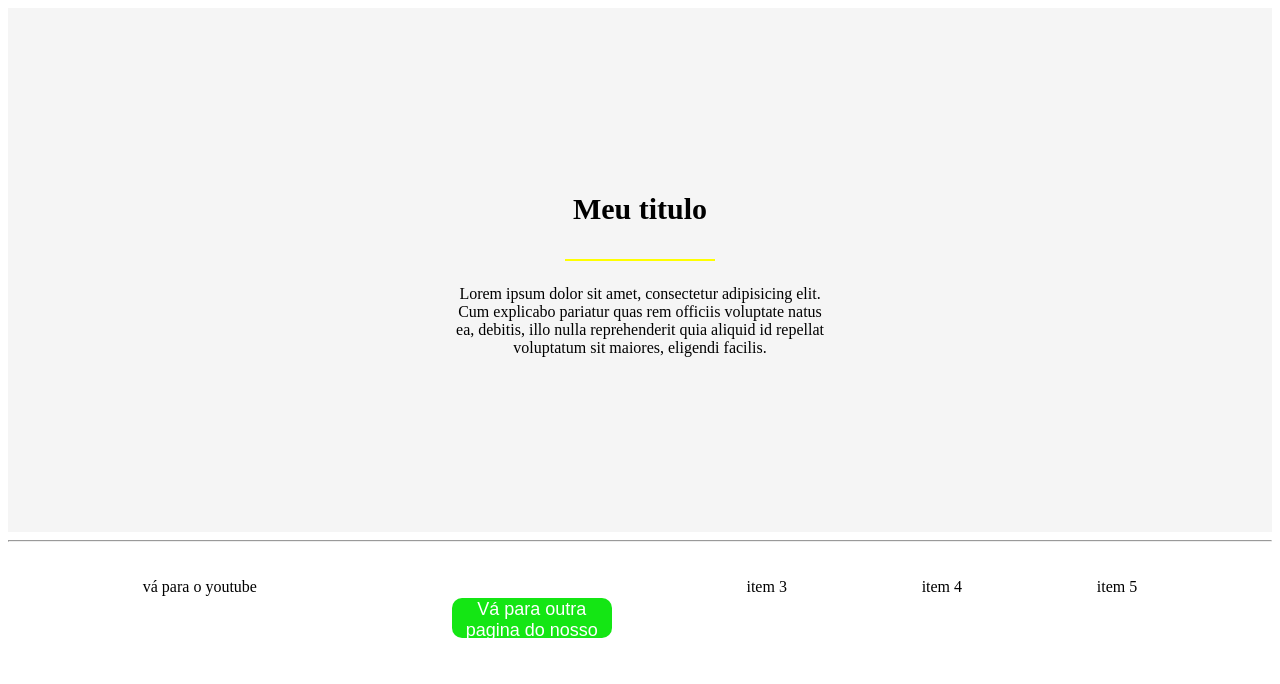
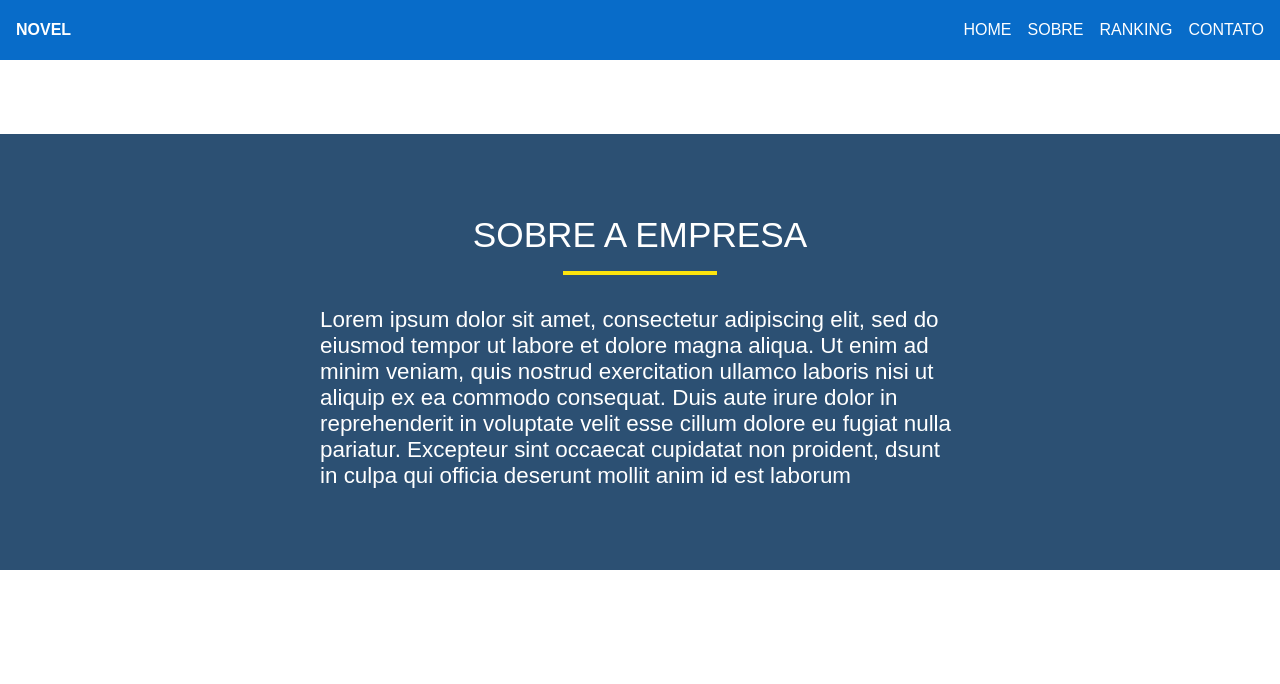
Before and after one commit to HeidiGomes/Aula_Trainee_01, a plain HTML site: page index.html in a window 1280 px wide. Drawn offline with Linux system fonts and the light colour scheme.

Commit message:
Desenvolvimento da pagina Sobre empresa

```diff
--- a/index.html
+++ b/index.html
@@ -1,70 +1,40 @@
 <!DOCTYPE html>
-<html lang="pt-br">
-
+<html lang="en">
 <head>
   <meta charset="UTF-8">
   <meta http-equiv="X-UA-Compatible" content="IE=edge">
   <meta name="viewport" content="width=device-width, initial-scale=1.0">
-  <!-- Importações dos estilos: Start -->
   <link rel="stylesheet" href="style.css">
-  <!-- Importações dos estilos: End -->
-  <title>Aula 2 de html</title>
+  <title>NOVEL</title>
 </head>
 
 <body>
-  <!-- <h1>Hello world</h1>
-  <h2>hello world</h2>
-  <h3>hello world</h3>
-  <h4>hello world</h4>
-  <h5>hello world</h5>
-  <h6>hello world</h6> -->
-
-  <!-- Começo de exemplo -->
-  <!-- <section id="some_id">
-      <div>
-        <h1>hello world</h1>
-        <hr/>
-        <div>
-          <p>
-            Ola pessoal! Sejam bem vindos!
-            <strong class="change-color text-30">
-              Isso aqui é uma aula!
-            </strong>
-          </p>
-          <strong class="change">
-            Eu não quero essa cor!
-          </strong>
-          <br>
-          <button class="btn">Clique aqui</button>
-        </div>
-      </div>
-  </section> -->
-  <!-- Fim da exemplo -->
-
-  <section id="home">
-    <h1 id="title">Meu titulo</h1>
-    <hr>
-    <p class="p-1">
-      Lorem ipsum dolor sit amet, consectetur adipisicing elit.
-      Cum explicabo pariatur quas rem officiis voluptate natus ea, debitis,
-      illo nulla reprehenderit quia aliquid id repellat voluptatum sit maiores,
-      eligendi facilis.
-    </p>
+  <nav id="menu-hg">
+    <h4>NOVEL</h4>
+    <ul id="menu-h">
+      <a href="#" class="menu-h-margin">
+        <li>HOME</li>
+      </a>
+      <a href="#" class="menu-h-margin">
+        <li>SOBRE</li>
+      </a>
+      <a href="#" class="menu-h-margin">
+        <li>RANKING</li>
+      </a>
+      <a href="#">
+        <li>CONTATO</li>
+      </a>
+    </ul>
+  </nav>
+  <section id="sobre">
+    <div class="banner-sobre">
+      <h3>SOBRE A EMPRESA</h3>
+      <hr>
+      <p>
+        Lorem ipsum dolor sit amet, consectetur adipiscing elit, sed do eiusmod tempor  ut labore et dolore magna aliqua. Ut enim ad minim veniam, quis nostrud exercitation ullamco laboris nisi ut aliquip ex ea commodo consequat. Duis aute irure dolor in reprehenderit in voluptate velit esse cillum dolore eu fugiat nulla pariatur. Excepteur sint occaecat cupidatat non proident, dsunt in culpa qui officia deserunt mollit anim id est laborum
+      </p>
+    </div>
   </section>
-  <hr>
-  <ul>
-    <a href="https://www.youtube.com/" target="_blank">
-      <li> vá para o youtube</li>
-    </a>
-    <a href="other_page.html" target="_blank">
-      <li>
-        <button class="btn">Vá para outra pagina do nosso site</button>
-      </li>
-    </a>
-    <li>item 3</li>
-    <li>item 4</li>
-    <li>item 5</li>
-  </ul>
 </body>
 
 </html>
--- a/style.css
+++ b/style.css
@@ -1,76 +1,87 @@
-h1 {
-    color: #00ffff;
-  }
-  .change-color {
-    color: violet;
-  }
-  .text-30 {
-    font-size: 30px;
+* {
+  margin: 0;
+  padding: 0;
+  box-sizing: border-box;
 }
 
-  .change{
-    color: #333;
-    font-size: 50px;
-    background-color: red;
+input, textarea, button, p, a {
+  font-family: 'Barlow', sans-serif;
  }
 
-  .btn{
-    background-color: rgb(20, 230, 20);
-    height: 40px;
-    width: 160px;
-    border: none;
-    color: #fff;
-    margin-top: 20px;
-    margin-left: 60px;
-    font-size: 18px;
-    border-radius: 10px;
-    transition: .3s;
+ h1,h2,h3,h4,h5 {
+   font-family: 'Archivo', sans-serif;
   }
 
-  .btn:hover{
-    background-color: rgb(14, 98, 14);
-    transition: .3s;
-    cursor: pointer;
+#menu-hg {
+  width: 100%;
+  position: sticky;
+  top: 0;
+  display: flex;
+  justify-content: space-between;
+  position: fixed;
+  align-items: center;
+  background-color: #086CC9;
+  height: 7.5vh;
+  padding: 0rem 1rem;
 }
 
-  #home {
-    background-color: #f5f5f5;
-    height: 500px;
-    padding: 12px;
+#menu-hg h4 {
+  color: #ffff;
+}
+
+#menu-h {
+  display: flex;
+  list-style: none;
+}
+
+#menu-h a {
+  text-decoration: none;
+  color: #ffff;
+}
+
+.menu-h-margin{
+  margin-right: 1rem;
+}
+
+
+#sobre {
+  margin-top: 5rem;
+  width: 100%;
+  height: 68vh;
+  background-color: #fff;
+  display: flex;
+  flex-direction: column;
+  align-items: center;
+  justify-content: space-evenly;
+}
+
+.banner-sobre {
   display: flex;
   flex-direction: column;
   justify-content: center;
   align-items: center;
+  background-color: #2C5073;
+  height: 80%;
+  color: #ffff
 }
 
-  #title {
-    color: #000;
-    font-size: 30px;
-  }
-  #home hr{
-    background-color: yellow;
-    border: none;
-    height: 2px;
-    width: 150px;
+.banner-sobre h3 {
+  font-size: 2.2rem;
+  font-weight: unset;
 }
 
-  .p-1{
-    text-align: center;
-    width: 380px;
+.banner-sobre p {
+  width: 50%;
+  font-size: 1.4rem;
+  font-weight: initial;
 }
 
-  ul {
-    list-style: none;
-    display: flex;
-    justify-content: space-evenly;
-    padding: 20px 0px;
+.banner-sobre hr {
+  height: 0.2rem;
+  background-color: #FCE40D;
+  width: 12%;
+  margin-left: 0;
+  border: none;
+  margin-top: 1rem;
+  margin-bottom: 2rem;
 }
-  ul a {
-    text-decoration: none;
-    color: #000;
-  }
-  li:hover {
-    background-color: aqua;
-    transition: ease-in-out .3s;
-    cursor: pointer;
-  }
```
Lines whose indentation alone changed are shown as unchanged.
